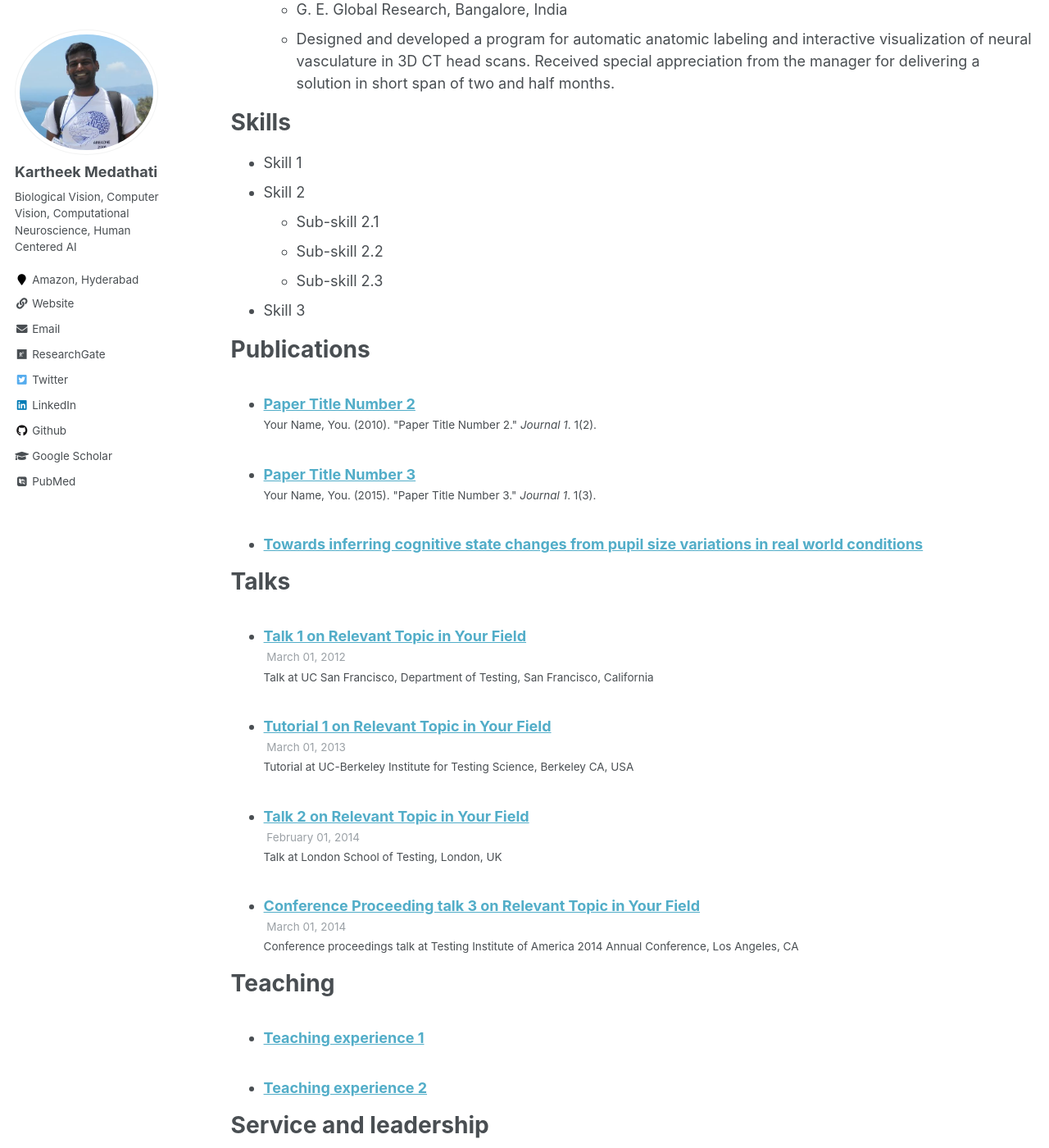
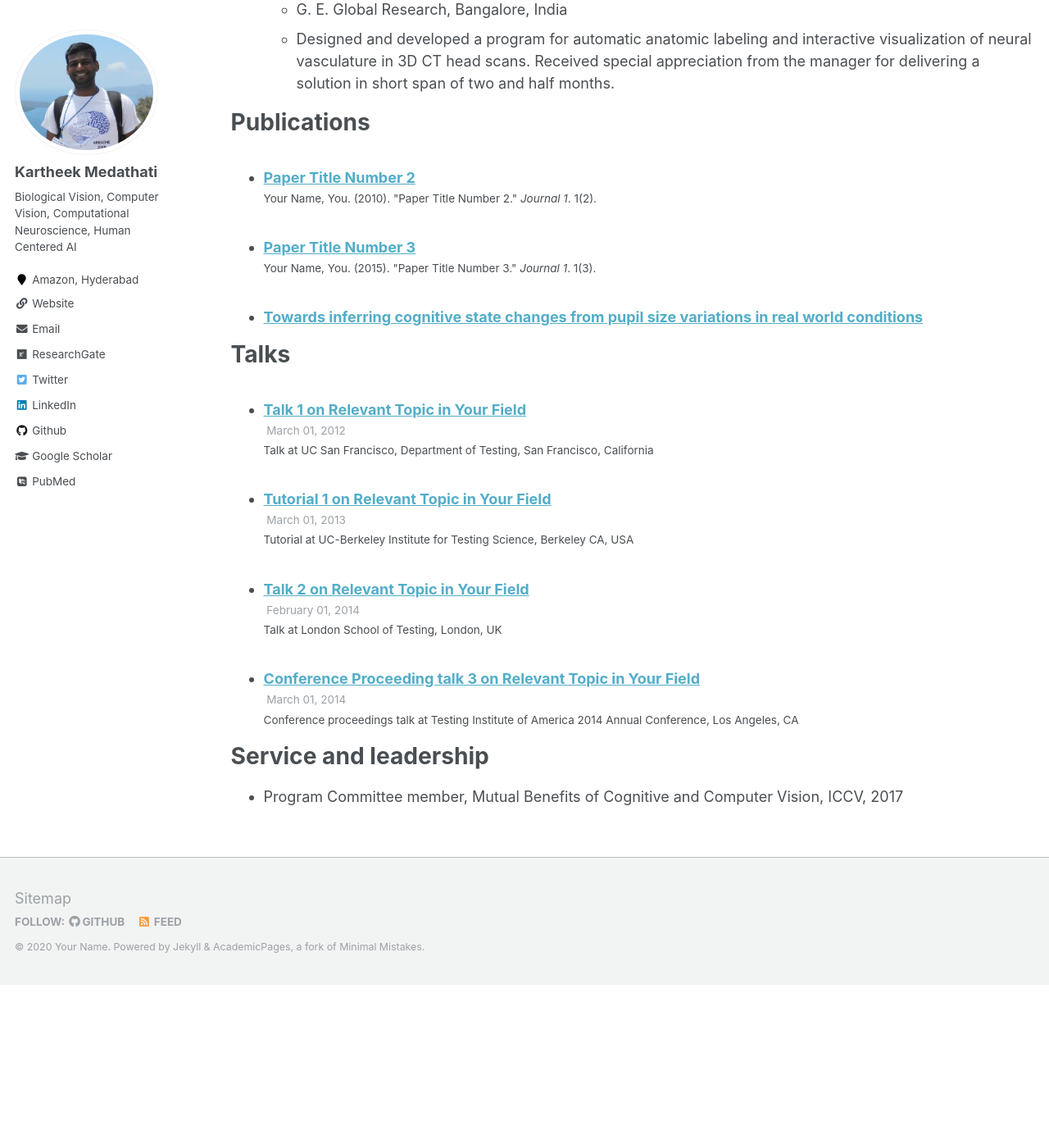
Before and after one commit to kartheekmedathati/kartheekmedathati.github.io, a Jekyll site: the page built from _pages/cv.md, in a window 1280 px wide and 1400 px high, scrolled down 1418 px. Shown: the whole window at 82% size. Built offline with Jekyll 4.4.1, drawn with Linux system fonts in a browser that asks for light colours; some web fonts are replaced; after the commit the page ends 2619 px from its top, so only the background shows below that; some of the changed text lies outside the part shown.

Commit message:
Updated CV

```diff
--- a/_pages/cv.md
+++ b/_pages/cv.md
@@ -45,14 +45,6 @@ Work experience
   * G. E. Global Research, Bangalore, India
   * Designed and developed a program for automatic anatomic labeling and interactive visualization of neural vasculature in 3D CT head scans. Received special appreciation from the manager for delivering a solution in short span of two and half months.
 
-Skills
-======
-* Skill 1
-* Skill 2
-  * Sub-skill 2.1
-  * Sub-skill 2.2
-  * Sub-skill 2.3
-* Skill 3
 
 Publications
 ======
@@ -66,12 +58,7 @@ Talks
     {% include archive-single-talk-cv.html %}
   {% endfor %}</ul>
 
-Teaching
-======
-  <ul>{% for post in site.teaching %}
-    {% include archive-single-cv.html %}
-  {% endfor %}</ul>
 
 Service and leadership
 ======
-* Currently signed in to 43 different slack teams
+* Program Committee member, Mutual Benefits of Cognitive and Computer Vision, ICCV, 2017
```
